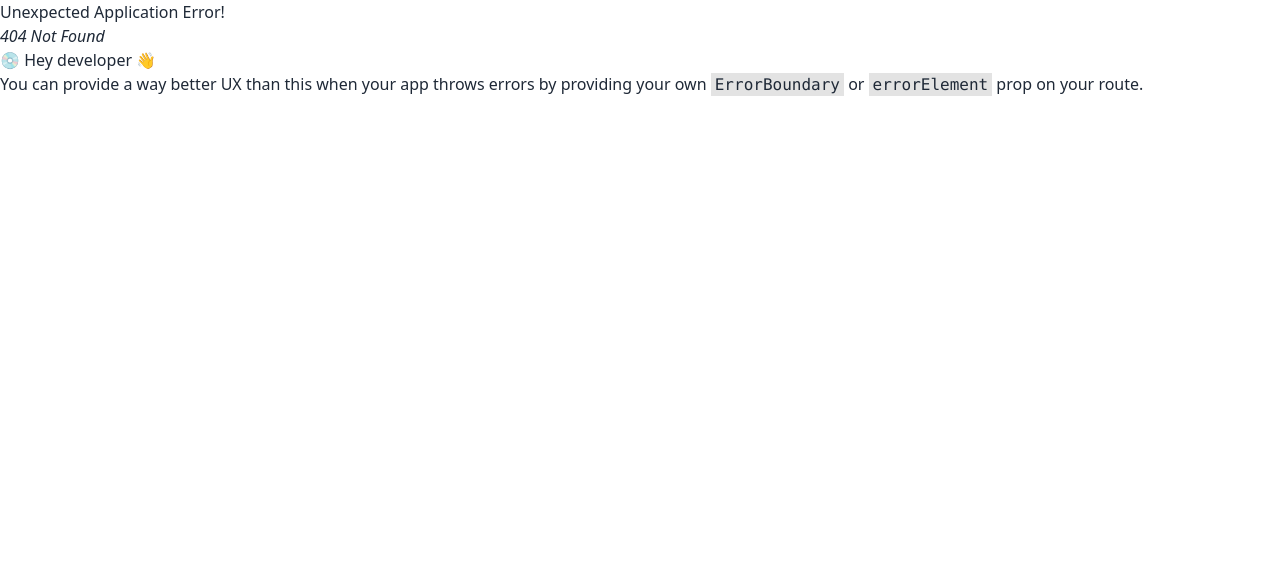
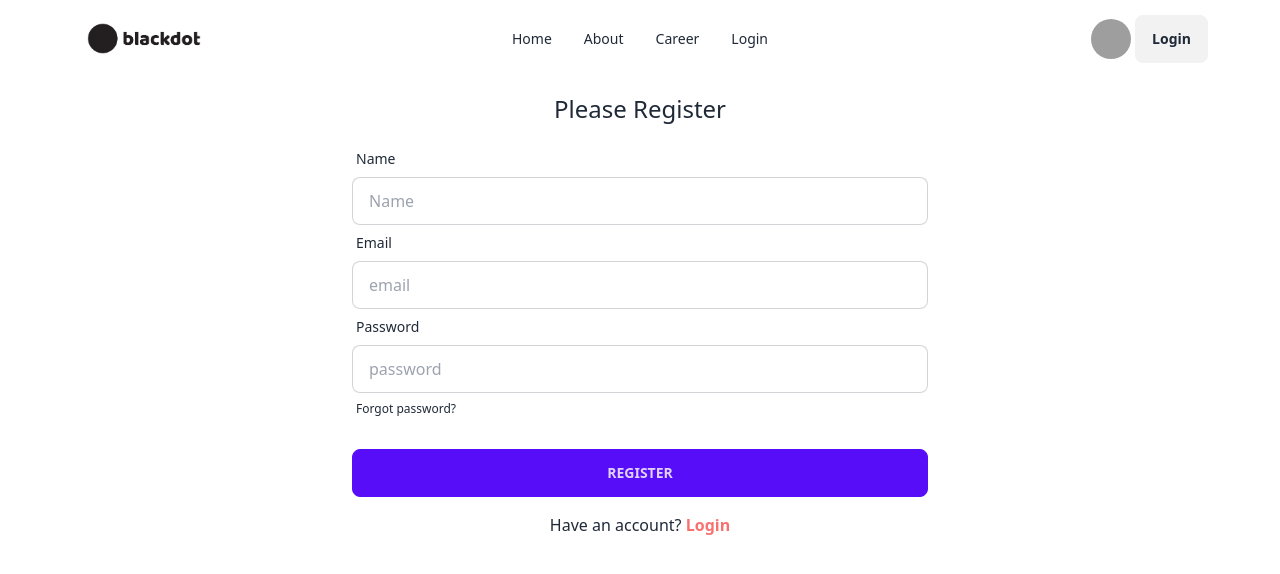
Before and after one commit to nayanrashed/event-management-rashed, a React (Vite) app: page /register in a window 1280 px wide. Before the commit this address had no page. Shown: the top 574 px of the page. Built offline with nearby package versions, Linux system fonts and the light colour scheme; grey boxes are pictures that could not be loaded.

Commit message:
Login and register page created

```diff
--- /dev/null
+++ b/src/pages/Login/Login.jsx
@@ -0,0 +1,53 @@
+import { Link } from "react-router-dom";
+
+const Login = () => {
+    const handleLogin=e=>{
+        e.preventDefault();
+        const form =new FormData(e.currentTarget);
+        const email = form.get('email');
+        const password = form.get('password')
+        console.log(email,password);
+    }
+  return (
+    <div>
+        <h2 className="text-2xl text-center my-4">Please Login</h2>
+      <form onSubmit={handleLogin} className="md:w-1/2 mx-auto my-4">
+        <div className="form-control">
+          <label className="label">
+            <span className="label-text">Email</span>
+          </label>
+          <input
+            type="email"
+            placeholder="email"
+            className="input input-bordered"
+            required
+            name="email"
+          />
+        </div>
+        <div className="form-control">
+          <label className="label">
+            <span className="label-text">Password</span>
+          </label>
+          <input
+            type="password"
+            placeholder="password"
+            className="input input-bordered"
+            required
+            name="password"
+          />
+          <label className="label">
+            <a href="#" className="label-text-alt link link-hover">
+              Forgot password?
+            </a>
+          </label>
+        </div>
+        <div className="form-control mt-6">
+          <button className="btn btn-primary">Login</button>
+        </div>
+      </form>
+      <p className="text-center">Do not have an account? <Link to='/register' className="text-red-400 font-bold">Register</Link> </p>
+    </div>
+  );
+};
+
+export default Login;
--- /dev/null
+++ b/src/pages/Register/Register.jsx
@@ -0,0 +1,64 @@
+import { Link } from "react-router-dom";
+
+const Register = () => {
+    const handleRegister=e=>{
+        e.preventDefault();
+        const form =new FormData(e.currentTarget);
+        const name = form.get('name')
+        const email = form.get('email');
+        const password = form.get('password')
+        console.log(name,email,password);
+    }
+    return (
+        <div>
+        <h2 className="text-2xl text-center my-4">Please Register</h2>
+      <form onSubmit={handleRegister} className="md:w-1/2 mx-auto my-4">
+        <div className="form-control">
+        <label className="label">
+            <span className="label-text">Name</span>
+          </label>
+          <input
+            type="text"
+            placeholder="Name"
+            className="input input-bordered"
+            required
+            name="name"
+          />
+          <label className="label">
+            <span className="label-text">Email</span>
+          </label>
+          <input
+            type="email"
+            placeholder="email"
+            className="input input-bordered"
+            required
+            name="email"
+          />
+        </div>
+        <div className="form-control">
+          <label className="label">
+            <span className="label-text">Password</span>
+          </label>
+          <input
+            type="password"
+            placeholder="password"
+            className="input input-bordered"
+            required
+            name="password"
+          />
+          <label className="label">
+            <a href="#" className="label-text-alt link link-hover">
+              Forgot password?
+            </a>
+          </label>
+        </div>
+        <div className="form-control mt-6">
+          <button className="btn btn-primary">Register</button>
+        </div>
+      </form>
+      <p className="text-center">Have an account? <Link to='/login'      className="text-red-400 font-bold">Login</Link> </p>
+    </div>
+    );
+};
+
+export default Register;
--- a/src/pages/Shared/Navbar/Navbar.jsx
+++ b/src/pages/Shared/Navbar/Navbar.jsx
@@ -13,6 +13,9 @@
       </li>
       <li>
         <NavLink to="/career">Career</NavLink>
+      </li>
+      <li>
+        <NavLink to="/login">Login</NavLink>
       </li>
     </>
   );
```
Also changed, not shown: src/routes/Routes.jsx (+10 -0 lines).
